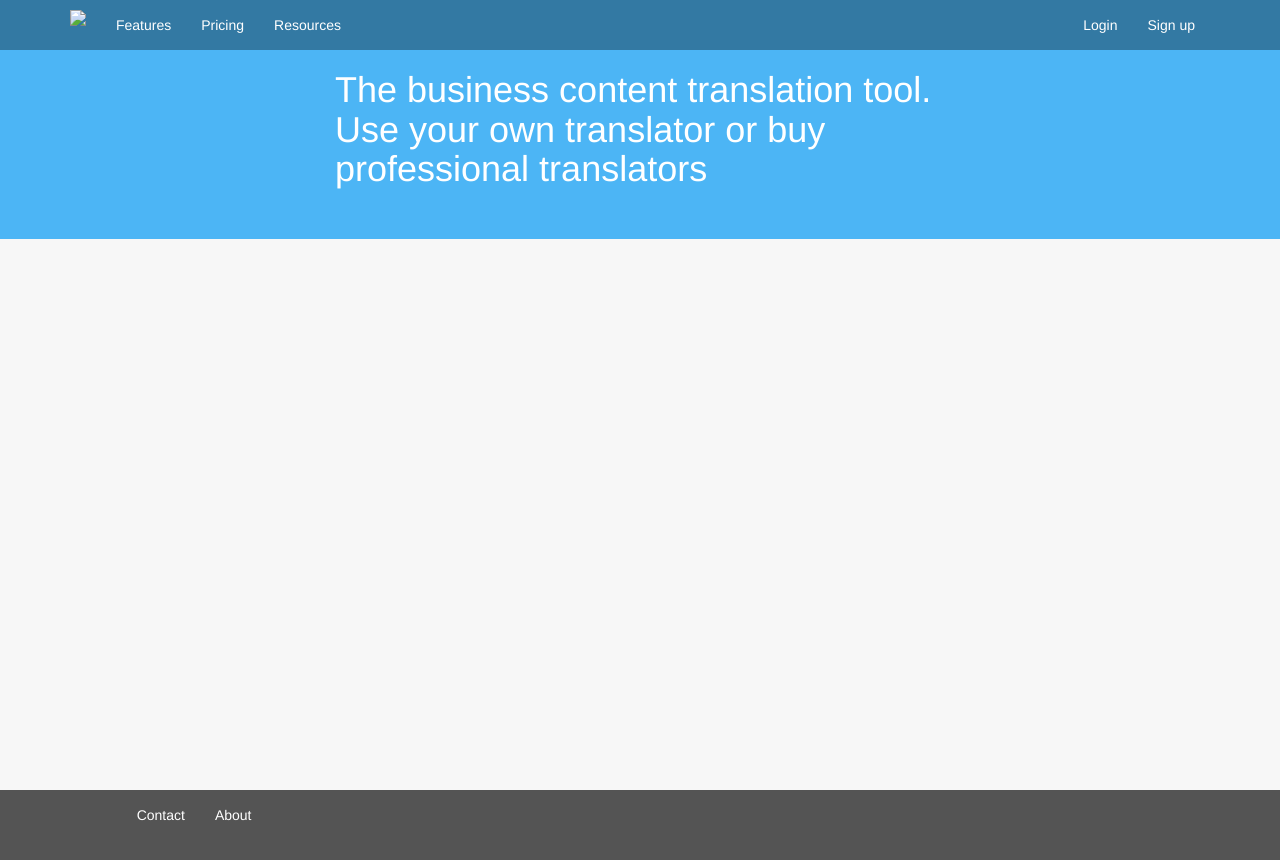
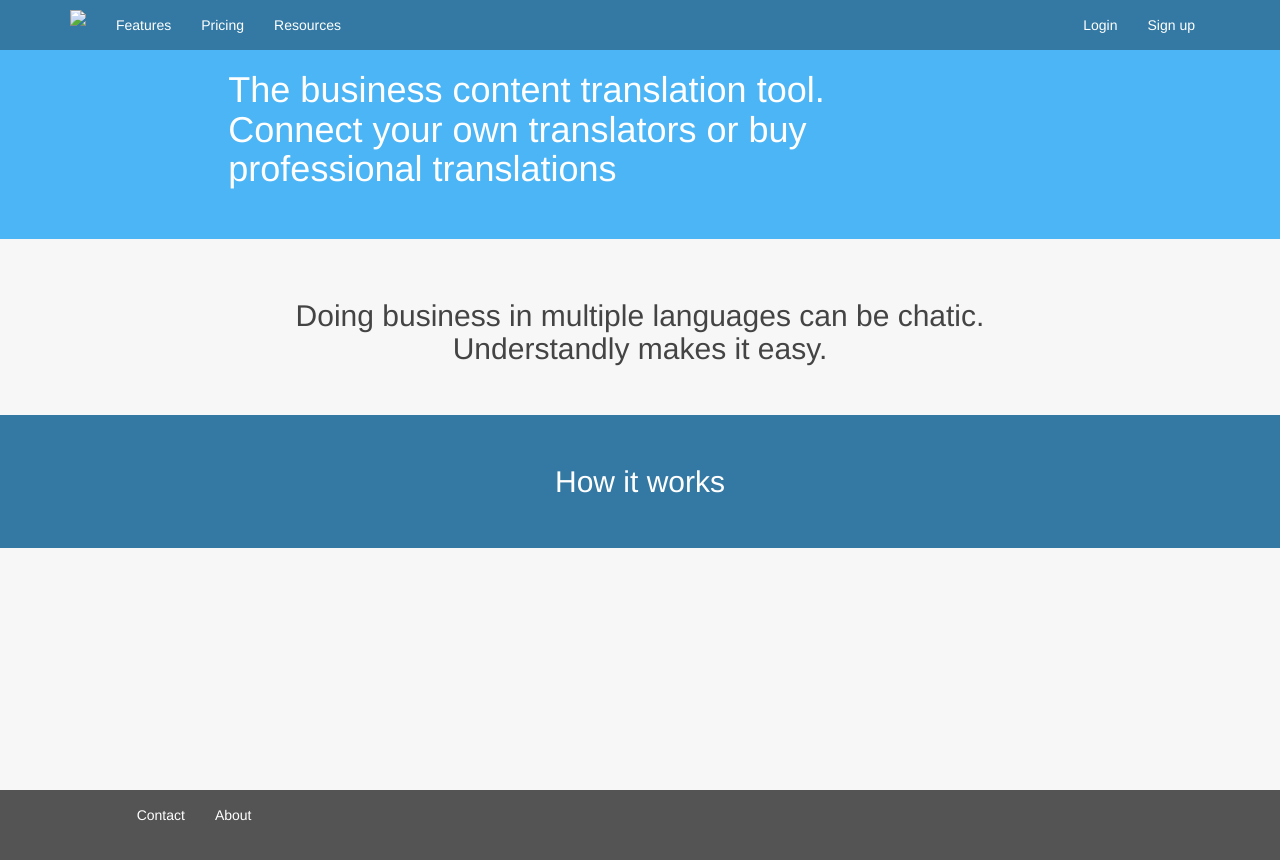
Before and after one commit to yhoiseth/www.understandly.com, a Jekyll site: the page built from index.html, in a window 1280 px wide. Shown: the top 860 px of the page. Built offline with Jekyll 4.4.1, drawn with Linux system fonts in a browser that asks for light colours.

Commit message:
how it works text

```diff
--- a/_layouts/default.html
+++ b/_layouts/default.html
@@ -9,8 +9,20 @@
 
     <div class="container-fluid">
       <div class="row page-container">
-        <div class="col-sm-6 col-sm-offset-3">
-          <h1 class="text-white">The business content translation tool. Use your own translator or buy professional translators</h1>
+        <div class="col-sm-6 col-sm-offset-2">
+          <h1 class="text-white">The business content translation tool. Connect your own translators or buy professional translations</h1>
+        </div>
+      </div>
+      <div class="row">
+        <div class="col-sm-12 padding-top-40px padding-bottom-40px">
+          <h2 align="center">Doing business in multiple languages can be chatic.<br>
+          Understandly makes it easy.
+          </h2>
+        </div>
+      </div>
+      <div align="center" class="row container-how-it-works">
+        <div class="col-sm-12">
+          <h2 class="text-white">How it works</h2>
         </div>
       </div>
     </div>
--- a/css/main.scss
+++ b/css/main.scss
@@ -60,6 +60,12 @@
 .page-container{
     background-color: #4CB5F5;
     padding-bottom: 40px;
+}
+
+.container-how-it-works{
+    background-color: #3379A3;
+    padding-bottom: 40px;
+    padding-top: 30px;
 }
 
 .footer-container{
@@ -137,6 +143,18 @@
 
 .padding-top-10px{
     padding-top: 10px;
+}
+
+.padding-top-20px{
+    padding-top: 20px;
+}
+
+.padding-top-40px{
+    padding-top: 40px;
+}
+
+.padding-bottom-40px{
+    padding-bottom: 40px;
 }
 
 .padding-top-5px{
```
